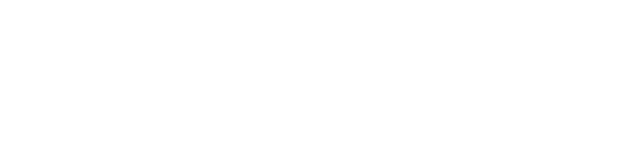
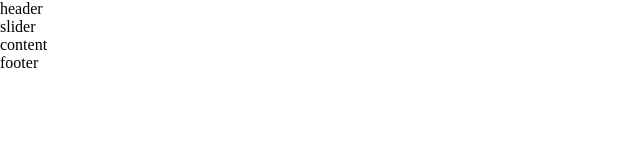
Before and after one commit to nukatha1996/NCT_The_band, a plain HTML site: page index.html in a window 1280 px wide. Shown: the whole page, without its empty margins (0-640 px from the left). Drawn offline with Linux system fonts and the light colour scheme.

Commit message:
base version

```diff
--- a/css/style.css
+++ b/css/style.css
@@ -0,0 +1,5 @@
+* {
+    padding: 0;
+    margin: 0;
+    box-sizing: border-box;
+}
--- a/index.html
+++ b/index.html
@@ -5,10 +5,25 @@
     <meta http-equiv="X-UA-Compatible" content="IE=edge">
     <meta name="viewport" content="width=device-width, initial-scale=1.0">
     <title>NCT The band</title>
+    <link rel="stylesheet" href="./css/style.css">
 </head>
 <body>
-    <div>
+    <div id="main">
+        <div id="header">
+            header
+        </div>
 
+        <div id="slider">
+            slider
+        </div>
+
+        <div id="content">
+            content
+        </div>
+
+        <div id="footer">
+            footer
+        </div>
     </div>
 </body>
 </html>
```
